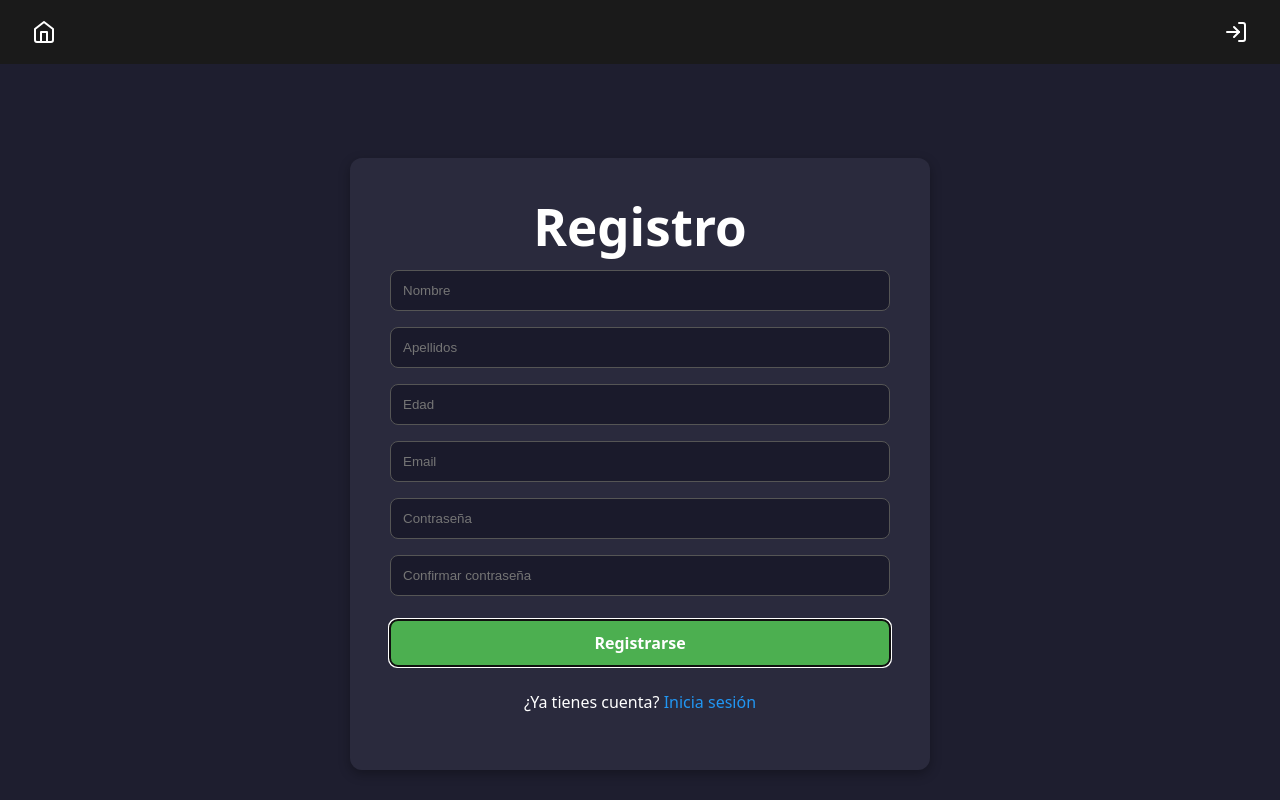
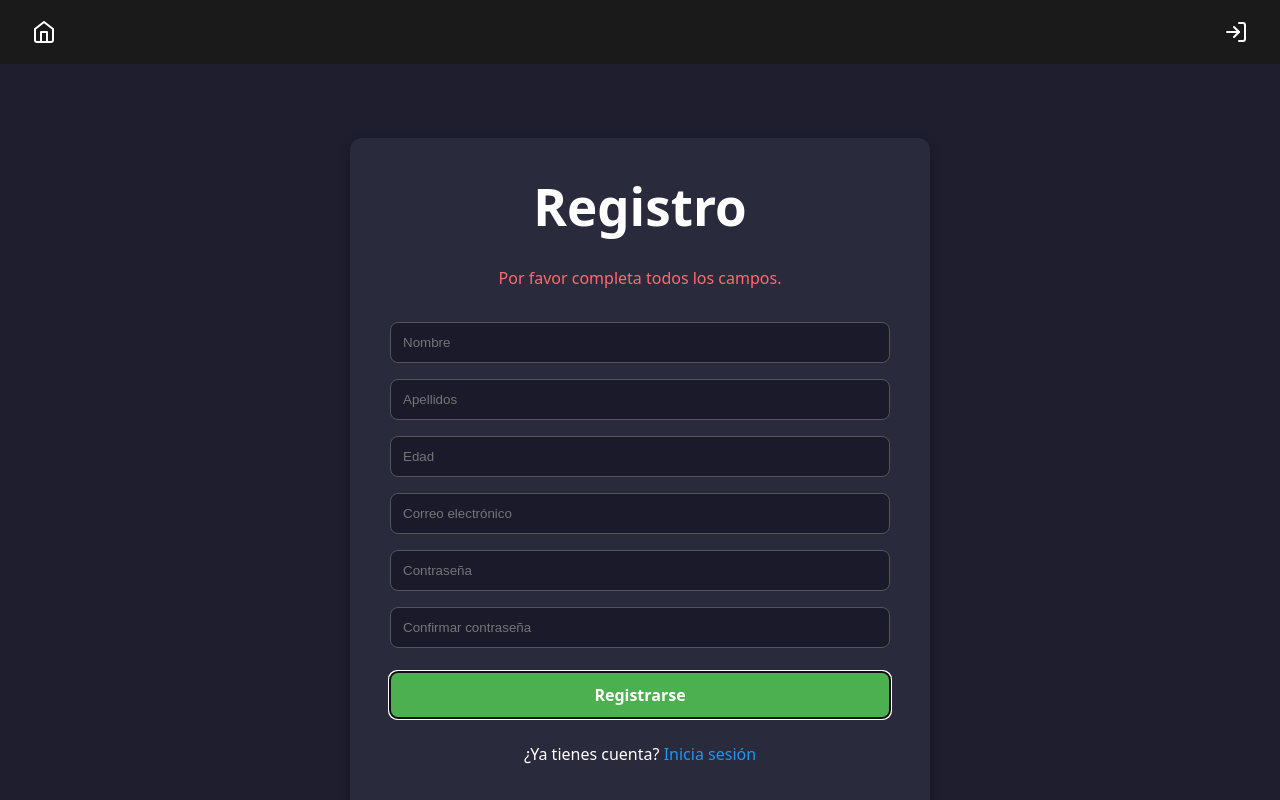
Before and after one commit to juanlassodelavega/MyNest, a React (Vite) app: page /signup in a window 1280 px wide. Both pictures are taken after a click on the button "Registrarse". Shown: the top 800 px of the page. Built offline with nearby package versions, Linux system fonts and the light colour scheme; no server answers.

Commit message:
refactor: update React and related dependencies; implement authentication persistence and private routes

```diff
--- a/src/app/routes.tsx
+++ b/src/app/routes.tsx
@@ -5,27 +5,38 @@ import Signup from "../features/auth/Signup";
 import Dashboard from "../features/dashboard/Dashboard";
 import Profile from "../features/profile/Profile";
 import Header from "../components/Header";
-import Footer from "../components/Footer"; // <-- Importa el footer
+import Footer from "../components/Footer";
+import PrivateRoute from "../components/PrivateRoute";
 
 export default function AppRoutes() {
   return (
     <BrowserRouter>
       <div style={{ minHeight: "100vh", display: "flex", flexDirection: "column" }}>
         <Header />
-
-        {/* Contenedor principal */}
-        <div style={{ flex: 1 }}>
+        <main style={{ flex: 1 }}>
           <Routes>
             <Route path="/" element={<Home />} />
             <Route path="/login" element={<Login />} />
             <Route path="/signup" element={<Signup />} />
-            <Route path="/dashboard" element={<Dashboard />} />
-            <Route path="/profile" element={<Profile />} />
+            <Route
+              path="/dashboard"
+              element={
+                <PrivateRoute>
+                  <Dashboard />
+                </PrivateRoute>
+              }
+            />
+            <Route
+              path="/profile"
+              element={
+                <PrivateRoute>
+                  <Profile />
+                </PrivateRoute>
+              }
+            />
             <Route path="*" element={<Home />} />
           </Routes>
-        </div>
-
-        {/* Footer siempre visible al final */}
+        </main>
         <Footer />
       </div>
     </BrowserRouter>
--- /dev/null
+++ b/src/components/PrivateRoute.tsx
@@ -0,0 +1,18 @@
+import { Navigate } from "react-router-dom";
+import { useAuthState } from "react-firebase-hooks/auth";
+import { auth } from "../firebase";
+
+interface PrivateRouteProps {
+  children: JSX.Element;
+}
+
+export default function PrivateRoute({ children }: PrivateRouteProps) {
+  const [user, loading] = useAuthState(auth);
+
+  if (loading) return <div>Cargando...</div>;
+
+  // Si no hay usuario, redirige al login
+  if (!user) return <Navigate to="/login" replace />;
+
+  return children;
+}
--- a/src/features/auth/Login.tsx
+++ b/src/features/auth/Login.tsx
@@ -1,47 +1,37 @@
-import { useState } from "react";
+import { useState, useEffect } from "react";
 import { signInWithEmailAndPassword } from "firebase/auth";
 import { auth } from "../../firebase";
 import { useNavigate, Link } from "react-router-dom";
+import { useAuthState } from "react-firebase-hooks/auth";
 
 export default function Login() {
   const [email, setEmail] = useState("");
   const [password, setPassword] = useState("");
+  const [errorMessage, setErrorMessage] = useState("");
   const navigate = useNavigate();
+  const [user] = useAuthState(auth);
+
+  useEffect(() => {
+    if (user) navigate("/dashboard");
+  }, [user, navigate]);
 
   const handleLogin = async () => {
+    setErrorMessage("");
+
+    if (!email || !password) {
+      setErrorMessage("Por favor completa todos los campos.");
+      return;
+    }
+
     try {
       await signInWithEmailAndPassword(auth, email, password);
       navigate("/dashboard");
     } catch (error: any) {
-      alert(error.message);
+      setErrorMessage("Credenciales inválidas. Intenta nuevamente.");
     }
   };
 
-  // ---------- Estilos ----------
-  const pageStyle: React.CSSProperties = {
-    minHeight: "100vh",
-    display: "flex",
-    justifyContent: "center",
-    alignItems: "center",
-    padding: 16,
-    backgroundColor: "#1e1e2f",
-    boxSizing: "border-box",
-  };
-
-  const containerStyle: React.CSSProperties = {
-    width: "100%",
-    maxWidth: 500,
-    padding: 40,
-    borderRadius: 12,
-    backgroundColor: "#2a2a3d",
-    boxShadow: "0 4px 12px rgba(0,0,0,0.3)",
-    color: "#fff",
-    display: "flex",
-    flexDirection: "column",
-    gap: 16,
-  };
-
-  const inputStyle: React.CSSProperties = {
+  const inputStyle = {
     width: "100%",
     padding: 12,
     borderRadius: 8,
@@ -49,9 +39,9 @@ export default function Login() {
     backgroundColor: "#1a1a2b",
     color: "#fff",
     boxSizing: "border-box",
-  };
+  } as const;
 
-  const buttonStyle: React.CSSProperties = {
+  const buttonStyle = {
     width: "100%",
     padding: 12,
     backgroundColor: "#4CAF50",
@@ -61,35 +51,62 @@ export default function Login() {
     cursor: "pointer",
     fontWeight: 600,
     marginTop: 8,
-  };
-
-  const linkStyle: React.CSSProperties = {
-    color: "#2196F3",
-    textDecoration: "none",
-  };
-  // ---------- Fin estilos ----------
+  } as const;
 
   return (
-    <div style={pageStyle}>
-      <div style={containerStyle}>
-        <h1 style={{ textAlign: "center" }}>Login</h1>
+    <div
+      style={{
+        minHeight: "100vh",
+        display: "flex",
+        justifyContent: "center",
+        alignItems: "center",
+        padding: 16,
+        backgroundColor: "#1e1e2f",
+      }}
+    >
+      <div
+        style={{
+          width: "100%",
+          maxWidth: 500,
+          padding: 40,
+          borderRadius: 12,
+          backgroundColor: "#2a2a3d",
+          boxShadow: "0 4px 12px rgba(0,0,0,0.3)",
+          color: "#fff",
+          display: "flex",
+          flexDirection: "column",
+          gap: 16,
+        }}
+      >
+        <h1 style={{ textAlign: "center" }}>Iniciar Sesión</h1>
+
+        {errorMessage && (
+          <p style={{ color: "#ff6b6b", textAlign: "center" }}>{errorMessage}</p>
+        )}
+
         <input
           type="email"
-          placeholder="Email"
+          placeholder="Correo electrónico"
           value={email}
           onChange={(e) => setEmail(e.target.value)}
           style={inputStyle}
         />
         <input
           type="password"
-          placeholder="Password"
+          placeholder="Contraseña"
           value={password}
           onChange={(e) => setPassword(e.target.value)}
           style={inputStyle}
         />
-        <button onClick={handleLogin} style={buttonStyle}>Iniciar sesión</button>
+        <button onClick={handleLogin} style={buttonStyle}>
+          Iniciar sesión
+        </button>
+
         <p style={{ textAlign: "center", marginTop: 8 }}>
-          ¿No tienes cuenta? <Link to="/signup" style={linkStyle}>Regístrate</Link>
+          ¿No tienes cuenta?{" "}
+          <Link to="/signup" style={{ color: "#2196F3" }}>
+            Regístrate
+          </Link>
         </p>
       </div>
     </div>
--- a/src/features/auth/Signup.tsx
+++ b/src/features/auth/Signup.tsx
@@ -1,8 +1,9 @@
-import { useState } from "react";
+import { useState, useEffect } from "react";
 import { auth, db } from "../../firebase";
 import { createUserWithEmailAndPassword } from "firebase/auth";
 import { doc, setDoc } from "firebase/firestore";
 import { useNavigate, Link } from "react-router-dom";
+import { useAuthState } from "react-firebase-hooks/auth";
 
 export default function Signup() {
   const [firstName, setFirstName] = useState("");
@@ -10,17 +11,35 @@ export default function Signup() {
   const [age, setAge] = useState<number | "">("");
   const [email, setEmail] = useState("");
   const [password, setPassword] = useState("");
-  const [confirmPassword, setConfirmPassword] = useState(""); // confirmación
+  const [confirmPassword, setConfirmPassword] = useState("");
+  const [errorMessage, setErrorMessage] = useState("");
   const navigate = useNavigate();
+  const [user] = useAuthState(auth);
+
+  useEffect(() => {
+    if (user) navigate("/dashboard");
+  }, [user, navigate]);
 
   const handleSignup = async () => {
-    if (!firstName || !lastName || !email || !password || !age || !confirmPassword) {
-      alert("Por favor completa todos los campos");
+    setErrorMessage("");
+
+    if (!firstName || !lastName || !email || !password || !confirmPassword || !age) {
+      setErrorMessage("Por favor completa todos los campos.");
+      return;
+    }
+
+    if (!/\S+@\S+\.\S+/.test(email)) {
+      setErrorMessage("Ingresa un correo válido.");
+      return;
+    }
+
+    if (password.length < 6) {
+      setErrorMessage("La contraseña debe tener al menos 6 caracteres.");
       return;
     }
 
     if (password !== confirmPassword) {
-      alert("Las contraseñas no coinciden");
+      setErrorMessage("Las contraseñas no coinciden.");
       return;
     }
 
@@ -31,36 +50,83 @@ export default function Signup() {
       await setDoc(doc(db, "users", user.uid), {
         firstName,
         lastName,
+        age: Number(age),
         email: user.email,
-        age: Number(age),
       });
 
-      alert("Usuario registrado correctamente!");
       navigate("/dashboard");
     } catch (error: any) {
-      alert(error.message);
+      setErrorMessage("Error al registrar usuario. Inténtalo más tarde.");
     }
   };
 
-  const pageStyle: React.CSSProperties = { minHeight: "100vh", display: "flex", justifyContent: "center", alignItems: "center", padding: 16, backgroundColor: "#1e1e2f", boxSizing: "border-box" };
-  const containerStyle: React.CSSProperties = { width: "100%", maxWidth: 500, padding: 40, borderRadius: 12, backgroundColor: "#2a2a3d", boxShadow: "0 4px 12px rgba(0,0,0,0.3)", color: "#fff", display: "flex", flexDirection: "column", gap: 16 };
-  const inputStyle: React.CSSProperties = { width: "100%", padding: 12, borderRadius: 8, border: "1px solid #555", backgroundColor: "#1a1a2b", color: "#fff", boxSizing: "border-box" };
-  const buttonStyle: React.CSSProperties = { width: "100%", padding: 12, backgroundColor: "#4CAF50", color: "#fff", border: "none", borderRadius: 8, cursor: "pointer", fontWeight: 600, marginTop: 8 };
-  const linkStyle: React.CSSProperties = { color: "#2196F3", textDecoration: "none" };
+  const inputStyle = {
+    width: "100%",
+    padding: 12,
+    borderRadius: 8,
+    border: "1px solid #555",
+    backgroundColor: "#1a1a2b",
+    color: "#fff",
+    boxSizing: "border-box",
+  } as const;
+
+  const buttonStyle = {
+    width: "100%",
+    padding: 12,
+    backgroundColor: "#4CAF50",
+    color: "#fff",
+    border: "none",
+    borderRadius: 8,
+    cursor: "pointer",
+    fontWeight: 600,
+    marginTop: 8,
+  } as const;
 
   return (
-    <div style={pageStyle}>
-      <div style={containerStyle}>
+    <div
+      style={{
+        minHeight: "100vh",
+        display: "flex",
+        justifyContent: "center",
+        alignItems: "center",
+        padding: 16,
+        backgroundColor: "#1e1e2f",
+      }}
+    >
+      <div
+        style={{
+          width: "100%",
+          maxWidth: 500,
+          padding: 40,
+          borderRadius: 12,
+          backgroundColor: "#2a2a3d",
+          boxShadow: "0 4px 12px rgba(0,0,0,0.3)",
+          color: "#fff",
+          display: "flex",
+          flexDirection: "column",
+          gap: 16,
+        }}
+      >
         <h1 style={{ textAlign: "center" }}>Registro</h1>
+
+        {errorMessage && (
+          <p style={{ color: "#ff6b6b", textAlign: "center" }}>{errorMessage}</p>
+        )}
+
         <input type="text" placeholder="Nombre" value={firstName} onChange={(e) => setFirstName(e.target.value)} style={inputStyle} />
         <input type="text" placeholder="Apellidos" value={lastName} onChange={(e) => setLastName(e.target.value)} style={inputStyle} />
         <input type="number" placeholder="Edad" value={age} onChange={(e) => setAge(Number(e.target.value))} style={inputStyle} />
-        <input type="email" placeholder="Email" value={email} onChange={(e) => setEmail(e.target.value)} style={inputStyle} />
+        <input type="email" placeholder="Correo electrónico" value={email} onChange={(e) => setEmail(e.target.value)} style={inputStyle} />
         <input type="password" placeholder="Contraseña" value={password} onChange={(e) => setPassword(e.target.value)} style={inputStyle} />
         <input type="password" placeholder="Confirmar contraseña" value={confirmPassword} onChange={(e) => setConfirmPassword(e.target.value)} style={inputStyle} />
+
         <button onClick={handleSignup} style={buttonStyle}>Registrarse</button>
+
         <p style={{ textAlign: "center", marginTop: 8 }}>
-          ¿Ya tienes cuenta? <Link to="/login" style={linkStyle}>Inicia sesión</Link>
+          ¿Ya tienes cuenta?{" "}
+          <Link to="/login" style={{ color: "#2196F3" }}>
+            Inicia sesión
+          </Link>
         </p>
       </div>
     </div>
--- a/src/firebase.ts
+++ b/src/firebase.ts
@@ -1,5 +1,5 @@
 import { initializeApp } from "firebase/app";
-import { getAuth } from "firebase/auth";
+import { getAuth, setPersistence, browserLocalPersistence } from "firebase/auth";
 import { getFirestore } from "firebase/firestore";
 
 const firebaseConfig = {
@@ -15,3 +15,6 @@ const app = initializeApp(firebaseConfig);
 
 export const auth = getAuth(app);
 export const db = getFirestore(app);
+
+// ✅ Mantener sesión activa al recargar
+setPersistence(auth, browserLocalPersistence);
```
Also changed, not shown: package.json (+5 -5 lines), src/features/auth/auth.ts (+4 -6 lines), 1 other file (tests, documents, lock files or other folders).
